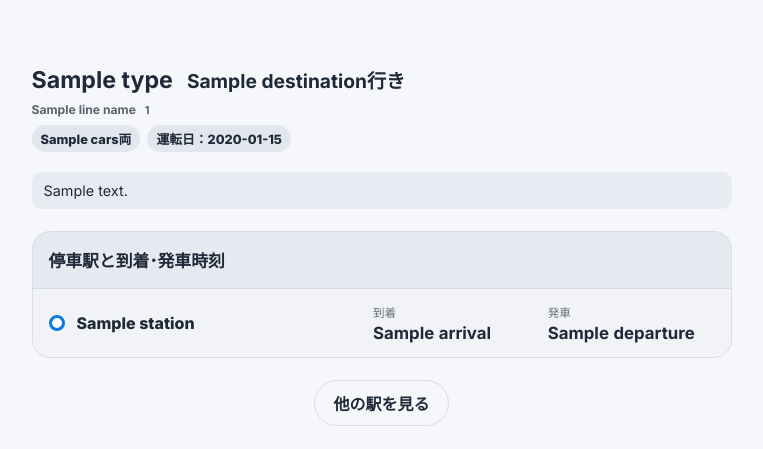
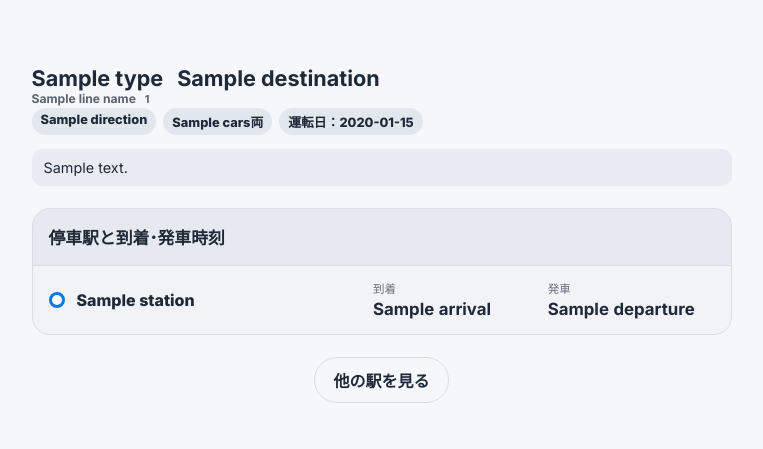
Before and after one commit to kirimaru0227/Meigen, a Flask app: template home_dashboard_site/templates/train_detail.html in a window 1280 px wide. Shown: the part 76-525 px from the top of the page, without its empty margins (251-1014 px from the left). Run offline with Flask 3, Linux system fonts and the light colour scheme; the template is opened without the code that fills it: most values are stand-ins (such as "Sample title", 1, 10 or a date in 2020); data that the repository does not hold is empty; parts of the project's set-up code (start-up, migrations or seed data) failed here and were passed over; some libraries are stand-ins or nearby versions.

Commit message:
Add files via upload

```diff
--- a/home_dashboard_site/templates/train_detail.html
+++ b/home_dashboard_site/templates/train_detail.html
@@ -6,18 +6,23 @@
     <div class="td-main-info">
       <div class="td-main-row">
         <strong class="td-main-type">{{ train.type }}</strong>
-        <strong class="td-main-destination">{{ train.destination }}行き</strong>
+        <strong class="td-main-destination">{{ train.destination | replace('行き', '') }}</strong>
       </div>
       <div class="td-main-line">{{ line_name }} <small>{{ train.train_number }}</small></div>
       <div class="td-meta">
+        {% set display_direction = train.direction or '上り' %}
+        {% if line_id in ['ueno_tokyo', 'shonan_shinjuku'] %}
+          {% set display_direction = '北行' if display_direction == '上り' else '南行' %}
+        {% endif %}
+        <span>{{ display_direction }}</span>
         {% if train.cars %}<span>{{ train.cars }}両</span>{% endif %}
         {% if train.operating_dates %}
-          <span>運転日：{{ train.operating_dates | join('・') }}</span>
+          <span>運転日：{{ train.operating_dates | join('･') | replace('：', ':') }}</span>
         {% else %}
-          {% for day in train.operating_days or ['毎日'] %}<span>{{ day }}運転</span>{% endfor %}
+          {% for day in train.operating_days or ['毎日'] %}<span>運転日：{{ day | replace('・', '･') | replace('：', ':') }}</span>{% endfor %}
         {% endif %}
       </div>
-      {% if train.note %}<p class="td-note">{{ train.note }}</p>{% endif %}
+      {% if train.note and '運転日' not in train.note %}<p class="td-note">{{ train.note | replace('：', ':') | replace('・', '･') }}</p>{% endif %}
     </div>
   </header>
 
@@ -59,19 +64,18 @@
     {% if back_station %}
       <a class="td-button td-primary" href="{{ url_for('timetable_page', line=line_id, station=back_station) }}">駅の時刻表に戻る</a>
     {% endif %}
-    <a class="td-button" href="{{ url_for('timetable_page', line=line_id, station='') }}">他の駅を見る</a>
+    <a class="td-button" href="{{ url_for('operation_page', timetable_line=line_id) }}">他の駅を見る</a>
   </div>
 </section>
 
 <style>
 .td-page{max-width:760px;margin:0 auto;padding:clamp(16px,3vw,30px);color:var(--text-color,#1f2937)}
 .td-header{margin-bottom:22px}
-.td-main-info{display:flex;flex-direction:column;gap:8px}
-.td-main-line{font-size:.76rem;font-weight:700;opacity:.72}
+.td-main-info{display:flex;flex-direction:column;gap:2px}
+.td-main-line{font-size:.76rem;font-weight:700;opacity:.72;line-height:1.1;margin-top:0}
 .td-main-line small{font-size:.9em;margin-left:6px}
-.td-main-row{display:flex;align-items:baseline;gap:14px;flex-wrap:wrap}
-.td-main-type{font-size:1.45rem}
-.td-main-destination{font-size:1.2rem}
+.td-main-row{display:flex;align-items:baseline;gap:14px;flex-wrap:wrap;line-height:1.12;margin-bottom:0}
+.td-main-type,.td-main-destination{font-size:1.35rem}
 .td-eyebrow{margin:0 0 7px;font-size:.82rem;font-weight:750;opacity:.65}
 .td-header h1{display:flex;align-items:baseline;gap:9px;margin:0;font-size:clamp(1.5rem,4vw,2.1rem);line-height:1.25}
 .td-header h1 .td-train-type{font-size:1em;font-weight:800}
@@ -200,8 +204,10 @@ html body.dark .td-page[data-line-id="ryomo"] .td-button.td-primary{color:#000}
 .td-flower-park-name{display:inline-block;line-height:1.25;white-space:normal}
 
 html body.dark .td-current-stop{background:color-mix(in srgb,var(--td-line-color) 22%,#171b22)}
-html body.dark .td-current-stop .td-stop-name{color:var(--td-line-color)}
-html body.dark .td-page[data-line-id="ryomo"] .td-current-stop .td-stop-name{color:#FDE68A}
+html body.dark .td-current-stop .td-stop-name,
+html body.dark .td-current-stop .td-stop-name a{color:var(--td-line-color) !important}
+html body.dark .td-page[data-line-id="ryomo"] .td-current-stop .td-stop-name,
+html body.dark .td-page[data-line-id="ryomo"] .td-current-stop .td-stop-name a{color:#FDE68A !important}
 .td-page[data-line-id="ryomo"] .td-current-stop .td-stop-name{color:#A66F00}
 
 @media(max-width:520px){
```
